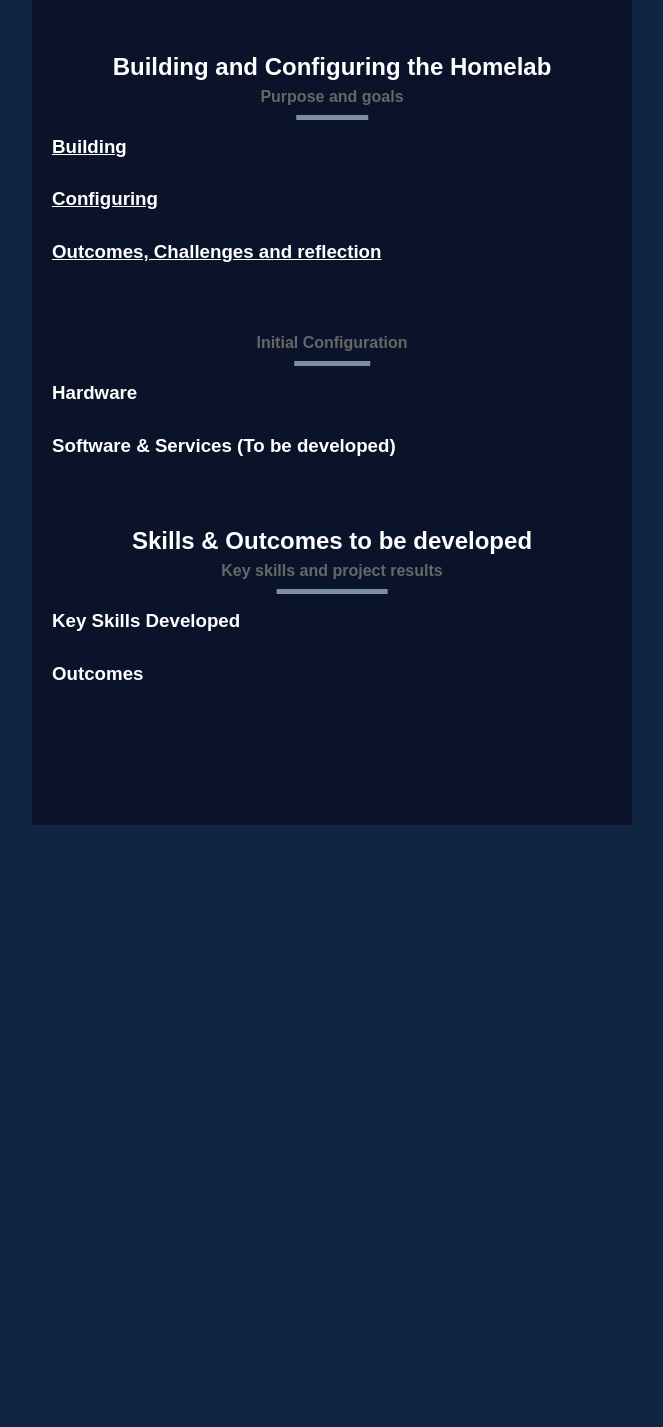
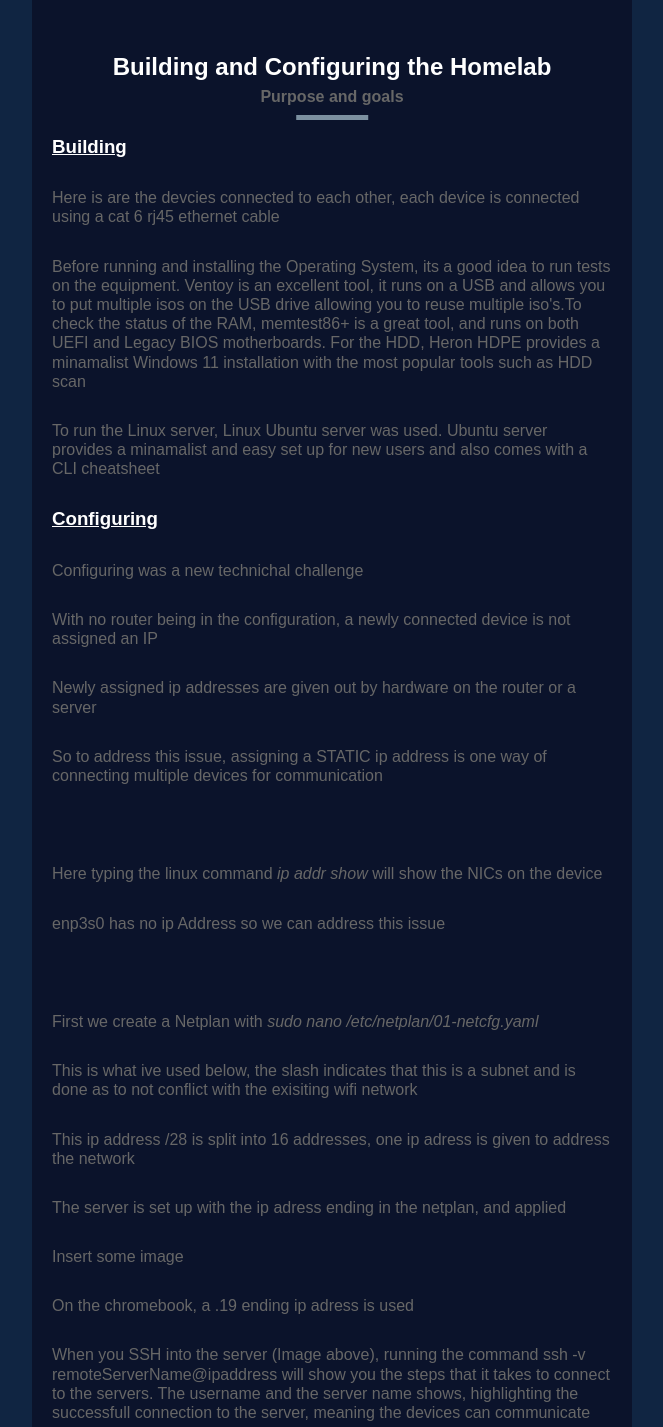
Before and after one commit to losariakyle/newPortfolio, a plain HTML site: page portfoilo/buildingHomelab.html in a window 1280 px wide. Shown: the part 973-2400 px from the top of the page, without its empty margins (308-971 px from the left). Before the commit the page ends 1798 px from the top, so only its background shows below. Drawn offline with Linux system fonts and the light colour scheme.

Commit message:
added photos for the first project, building homelab + modifcations to building homelab

```diff
--- a/portfoilo/buildingHomelab.html
+++ b/portfoilo/buildingHomelab.html
@@ -72,8 +72,37 @@
         <div class="d-grid">
 
           <h3><u>Building</u></h3>
+          <p>Here is are the devcies connected to each other, each device is connected using a cat 6 rj45 ethernet cable</p>
+          <p>Before running and installing the Operating System, its a good idea to run tests on the equipment. Ventoy is an excellent tool, it runs on a USB and allows you to put multiple isos on
+            the USB drive allowing you to reuse multiple iso's.To check the status of the RAM, memtest86+ is a great tool, and runs on both UEFI and Legacy BIOS motherboards. For the HDD, Heron HDPE provides a minamalist
+            Windows 11 installation with the most popular tools such as HDD scan
+          </p>
+          <p>To run the Linux server, Linux Ubuntu server was used. Ubuntu server provides a minamalist and easy set up for new users and also comes with a CLI cheatsheet</p>
+
 
           <h3><u>Configuring</u></h3>
+          <p>Configuring was a new technichal challenge</p>
+          <p>With no router being in the configuration, a newly connected device is not assigned an IP</p>
+          <p>Newly assigned ip addresses are given out by hardware on the router or a server</p>
+          <p>So to address this issue, assigning a STATIC ip address is one way of connecting multiple devices for communication</p>
+          <br>
+          <p>Here typing the linux command <i>ip addr show</i> will show the NICs on the device </p>
+          <p>enp3s0 has no ip Address so we can address this issue</p>
+          <br>
+          <p>First we create a Netplan with <i>sudo nano /etc/netplan/01-netcfg.yaml</i></p>
+          <p>This is what ive used below, the slash indicates that this is a subnet and is done as to not conflict with the exisiting wifi network</p>
+          <p>This ip address /28 is split into 16 addresses, one ip adress is given to address the network</p>
+
+
+          <p>The server is set up with the ip adress ending in the netplan, and applied</p>
+          <p>Insert some image</p>
+          <p>On the chromebook, a .19 ending ip adress is used </p>
+          <p>When you SSH into the server (Image above), running the command ssh -v remoteServerName@ipaddress will show you the steps that it takes to connect to the servers.
+            The username and the server name shows, highlighting the successfull connection to the server, meaning the devices can communicate
+          </p>
+
+
+
 
           <h3><u>Outcomes, Challenges and reflection</u></h3>
 
@@ -99,6 +128,20 @@
 
       <div id="section4" class="section">
         <div class="section__header">
+          <h2 class="section__title">Rescources</h2>
+          <span class="section__subtitle">Resources used to assist with this project</span>
+        </div>
+        <div class="d-grid">
+          <h3>Key Skills Developed</h3>
+
+          <h3>Outcomes</h3>
+
+        </div>
+      </div>
+    </section>
+
+      <div id="section5" class="section">
+        <div class="section__header">
           <h2 class="section__title">Skills & Outcomes to be developed</h2>
           <span class="section__subtitle">Key skills and project results</span>
         </div>
```
Also changed, not shown: portfoilo/assets/img/projects/building-homelab/IMG_3672.jpg (added), portfoilo/assets/img/projects/building-homelab/IMG_3673.jpg (added), portfoilo/assets/img/projects/building-homelab/IMG_3695.jpg (added), 9 other files.
